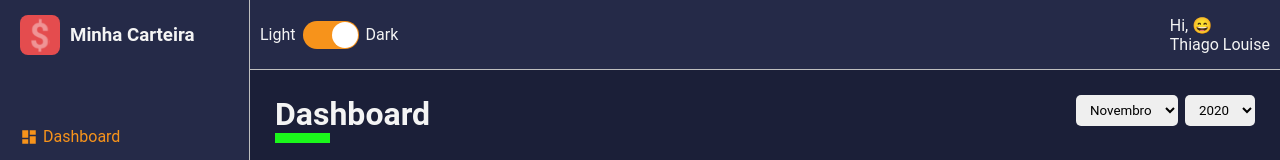
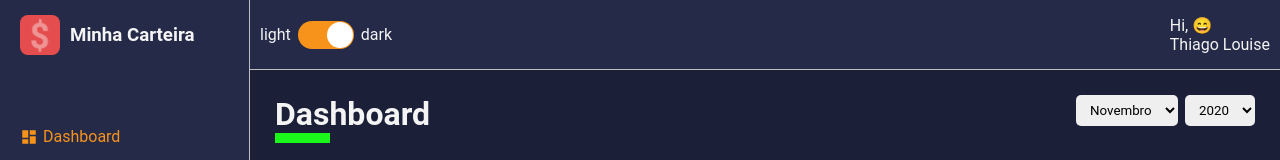
Before and after one commit to RpThiagoluiz/udemyMallet, a React (Create React App) app: page /dashboard in a window 1280 px wide. Shown: the top 160 px of the page. Built offline with nearby package versions, Linux system fonts and the light colour scheme.

Commit message:
hook toogle

```diff
--- a/src/App.tsx
+++ b/src/App.tsx
@@ -2,14 +2,17 @@
 import { ThemeProvider } from 'styled-components'
 import Routes from './routes'
 
+//ContextAPI
+import { useTheme } from './hooks/theme'
+
 import GlobalStyles from './styles/GlobalStyles'
-import dark from './styles/themes/dark'
-import light from './styles/themes/light'
+
 
 
 const App: React.FC = () => {
+   const {theme} = useTheme()
    return(
-      <ThemeProvider theme={dark}>
+      <ThemeProvider theme={theme}>
          <GlobalStyles />
          <Routes />
       </ThemeProvider>
--- a/src/components/HistoryFincanceCard/index.tsx
+++ b/src/components/HistoryFincanceCard/index.tsx
@@ -14,8 +14,7 @@
 
 const HistoryFincanceCard: React.FC<IHistoryFinanceCardProps> = ({
    tagColor,title,subtitle,amount
-}) => {
-   return (
+}) =>  (
       <Container>
          <Tag color={tagColor}/>
          <div>
@@ -25,6 +24,6 @@
          <h3>{amount}</h3>
       </Container>
    )
-}
+
 
 export default HistoryFincanceCard
--- a/src/components/MainHeader/index.tsx
+++ b/src/components/MainHeader/index.tsx
@@ -1,6 +1,9 @@
-import React,{ useMemo } from 'react'
+import React,{ useMemo,useState } from 'react'
 //useMemo, decora um valor quando o valor muda
 import Toggle from '../Toggle'
+
+//hook
+import {useTheme} from '../../hooks/theme'
 
 import emojis from '../../utils/emojis'
 
@@ -14,6 +17,14 @@
 
 
 const MainHeader: React.FC = () => {
+   const { toggleTheme, theme} = useTheme()
+
+   const [darkTheme, setDarkTheme] = useState(() => theme.title === 'dark' ? true : false);
+
+   const handleChangeTheme = () => {
+       setDarkTheme(!darkTheme);
+       toggleTheme();
+   }
 
    //selecao random de emojis
    const emoji = useMemo(() => {
@@ -22,9 +33,16 @@
    },[])
 
 
+
    return (
       <Container>
-         <Toggle />
+         <Toggle
+            labelLeft="light"
+            labelRight="dark"
+            checked={darkTheme}
+            onChange={handleChangeTheme}
+
+         />
          <Profile>
             <Welcome>
                Hi, {emoji}
--- a/src/components/MensageBox/index.tsx
+++ b/src/components/MensageBox/index.tsx
@@ -17,8 +17,7 @@
    description,
    footerText,
    icon,
-}) => {
-   return (
+}) => (
       <Container>
          <header>
             <h1>
@@ -35,6 +34,6 @@
          </footer>
       </Container>
    )
-}
+
 
 export default MensageBox
--- a/src/components/SelectInput/index.tsx
+++ b/src/components/SelectInput/index.tsx
@@ -15,8 +15,7 @@
 }
 
 
-const SelectInput: React.FC <ISelectInputProps> = ({options, onChange, defaultValue}) => {
-   return (
+const SelectInput: React.FC <ISelectInputProps> = ({options, onChange, defaultValue}) => (
    <Container>
       <select onChange={onChange} defaultValue={defaultValue}>
          {
@@ -34,6 +33,6 @@
       </select>
    </Container>
 )
-}
+
 
 export default SelectInput
--- a/src/components/Toggle/index.tsx
+++ b/src/components/Toggle/index.tsx
@@ -6,18 +6,26 @@
    ToggleSelector
 } from './styles'
 
+interface IToggleProps {
+   labelLeft: string,
+   labelRight: string,
+   checked: boolean,
+   onChange():void,
+}
 
-const Toggle: React.FC = () => (
+const Toggle: React.FC<IToggleProps> = ({
+   labelRight, labelLeft, checked,onChange
+}) => (
    <Container>
-      <ToggleLabel>Light</ToggleLabel>
+      <ToggleLabel>{labelLeft}</ToggleLabel>
 
       <ToggleSelector
-         checked
+         checked={checked}
          uncheckedIcon={false}
          checkedIcon={false}
-         onChange={(_=>{console.log(`mudou`)})}
+         onChange={onChange}
       />
-      <ToggleLabel>Dark</ToggleLabel>
+      <ToggleLabel>{labelRight}</ToggleLabel>
    </Container>
 )
 
--- /dev/null
+++ b/src/hooks/theme.tsx
@@ -0,0 +1,53 @@
+import React, { createContext, useState, useContext } from 'react'
+
+import dark from '../styles/themes/dark'
+import light from '../styles/themes/light'
+
+interface IThemeContext {
+    toggleTheme(): void,
+    theme: ITheme
+}
+
+interface ITheme {
+    title: string,
+    colors: {
+        primary: string,
+        secondary: string,
+        tertiary: string,
+
+        white: string,
+        black: string,
+        gray: string,
+
+        success: string,
+        info: string,
+        warning: string,
+    }
+}
+
+const ThemeContext = createContext<IThemeContext>({} as IThemeContext)
+const ThemeProvider: React.FC = ({children}) => {
+    const [theme,setTheme] = useState<ITheme>(dark)
+
+    const toggleTheme = () => {
+        if(theme.title === 'dark') {
+            setTheme(light)
+        } else {
+            setTheme(dark)
+        }
+    }
+
+    return(
+        <ThemeContext.Provider value={{toggleTheme, theme}}>
+            {children}
+        </ThemeContext.Provider>
+    )
+}
+
+function useTheme():IThemeContext {
+    const context = useContext(ThemeContext)
+
+    return context
+}
+
+export { ThemeProvider, useTheme }
--- a/src/index.tsx
+++ b/src/index.tsx
@@ -2,10 +2,14 @@
 import ReactDOM from 'react-dom'
 import App from './App'
 
+//ContextAPI
+import {ThemeProvider} from './hooks/theme'
 
 ReactDOM.render(
   <React.StrictMode>
-    < App />
+    <ThemeProvider>
+      < App />
+    </ThemeProvider>
   </React.StrictMode>,
   document.getElementById('root')
 );
--- a/src/pages/Dashboard/index.tsx
+++ b/src/pages/Dashboard/index.tsx
@@ -1,4 +1,4 @@
-import React, { useState, useMemo } from 'react'
+import React, { useState, useMemo,useCallback } from 'react'
 //components
 import ContentHeader from '../../components/ContentHeader'
 import SelectInput from '../../components/SelectInput'
@@ -120,6 +120,14 @@
             footerText: "Verifique seus gastos, tente economizar.",
             icon: sadImg
          }
+      }  else if (totalGains === 0 && totalExpenses === 0){
+         return{
+            title: "EITCHA",
+            description: "Nao registro de movimentacao, nem entrada nem saidas",
+            footerText: "E ai, bora?!",
+            icon: shockedImg
+         }
+
       } else if (totalBalance === 0) {
          return {
             title: "UFA !!!",
@@ -137,25 +145,27 @@
       }
 
 
-   }, [totalBalance])
+   }, [totalBalance,totalGains,totalExpenses])
 
    const relationExpensesVsGains = useMemo(() => {
       const total = totalGains + totalExpenses
 
-      const gainsPercents = (totalGains / total) * 100
-      const expensesPercents = (totalExpenses / total) * 100
+      const gainsPercents = Number(((totalGains / total) * 100).toFixed(1))
+      const expensesPercents = Number(((totalExpenses / total) * 100).toFixed(1))
+
+
 
       const data = [
          {
             name: "Entradas",
             value: totalExpenses,
-            percent: Number(gainsPercents.toFixed(1)),
+            percent: gainsPercents ? gainsPercents : 0,
             color: '#F7931B'
          },
          {
             name: "Saidas",
             value: totalExpenses,
-            percent: Number(expensesPercents.toFixed(1)),
+            percent: expensesPercents ? expensesPercents : 0,
             color: '#E44C4E'
          }
       ]
@@ -298,23 +308,25 @@
       ];
    }, [monthSelected, yearSelected]);
 
-   const handleMonthSelected = (month: string) => {
+   //useCallback garante que uma funcao seja chamada apenas uma vez - fica mais performatico
+
+   const handleMonthSelected = useCallback((month: string) => {
       try {
          const parseMonth = Number(month)
          setMonthSelected(parseMonth)
       } catch {
          throw new Error("Invalid month value, Is accpet 0 - 24 !")
       }
-   }
+   },[])
 
-   const handleYearSelected = (year: string) => {
+   const handleYearSelected = useCallback((year: string) => {
       try {
          const parseYear = Number(year)
          setYearSelected(parseYear)
       } catch {
          throw new Error("Invalid year value, Is accpet integer number!!")
       }
-   }
+   },[])
 
    return (
       <Container>
```
Also changed, not shown: src/components/Content/index.tsx (+4 -4 lines), src/components/ContentHeader/index.tsx (+1 -8 lines). Lines whose indentation alone changed are shown as unchanged.
